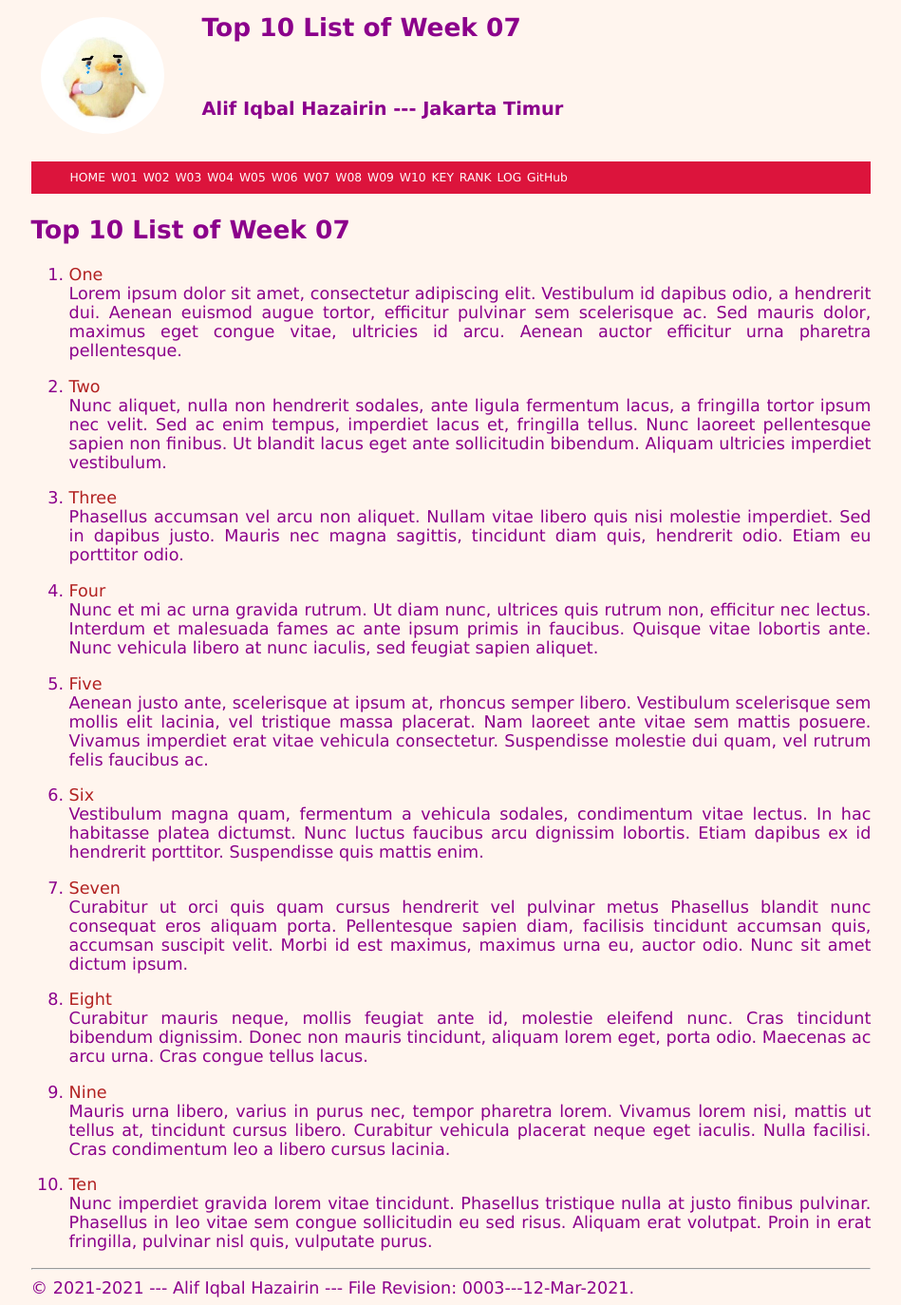
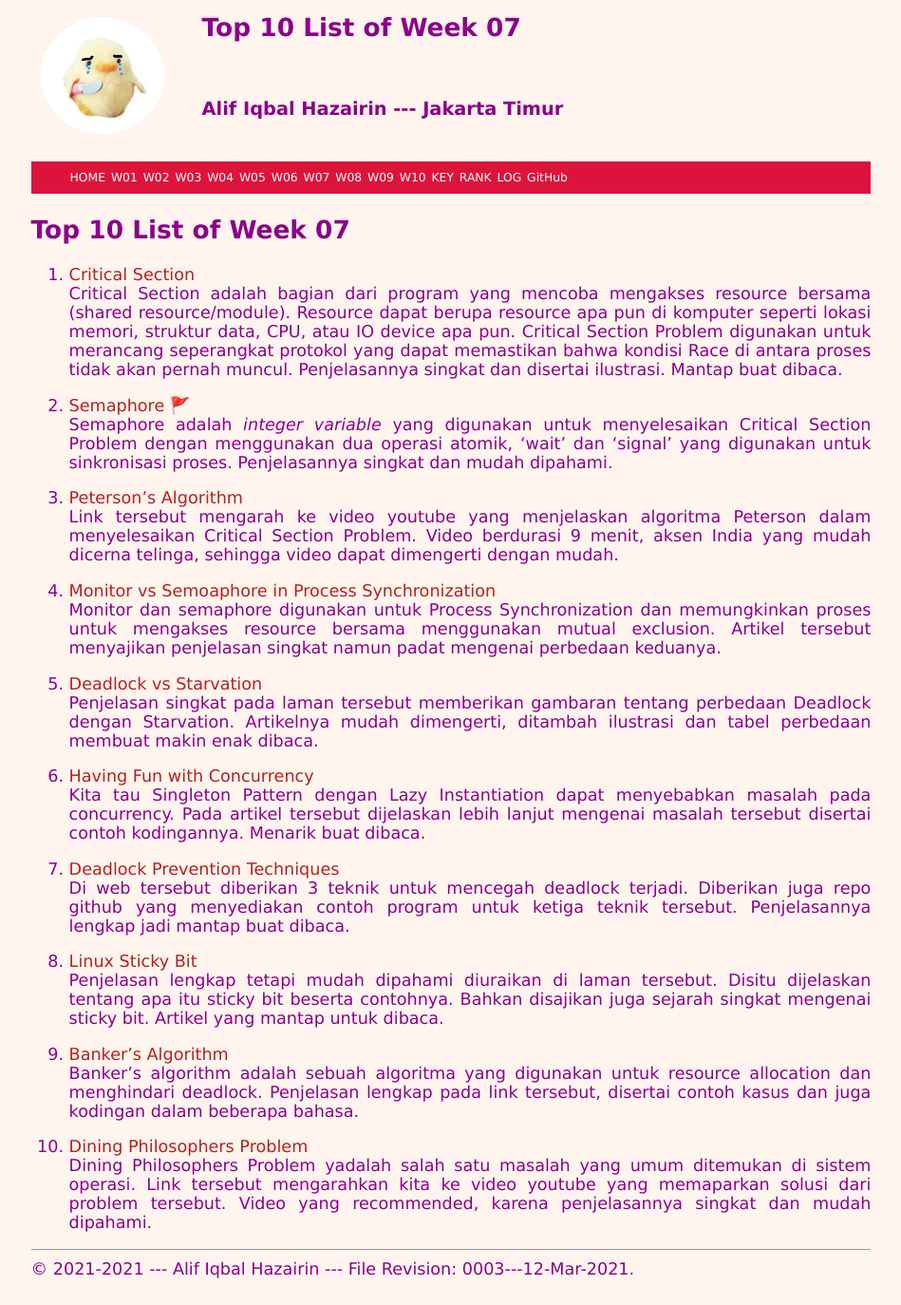
Before and after one commit to AlifHazairin/os211, a Jekyll site: the page built from w07.md, in a window 1280 px wide. Shown: the whole page at 95% size, without its empty margins (165-1114 px from the left). Built offline with Jekyll 4.4.1, drawn with Linux system fonts in a browser that asks for light colours; our own code applies the rules of GitHub Pages for plain Markdown files.

Commit message:
10 links, log, and rank for w07

```diff
--- a/TXT/myrank.txt
+++ b/TXT/myrank.txt
@@ -14,3 +14,6 @@ ZCZC W04 alfina-megasiwi
 ZCZC W05 ansqee
 ZCZC W05 AldiNFitrah
 ZCZC W05 annisadevin
+ZCZC W06 AldiNFitrah
+ZCZC W06 amzufar
+ZCZC W06 angelindepthios
--- a/w07.md
+++ b/w07.md
@@ -5,72 +5,32 @@ permalink: /W07/
 
 # Top 10 List of Week 07
 
-1. [One](https://en.wikipedia.org/wiki/1)<br>
-Lorem ipsum dolor sit amet, consectetur adipiscing elit.
-Vestibulum id dapibus odio, a hendrerit dui.
-Aenean euismod augue tortor, efficitur pulvinar sem scelerisque ac.
-Sed mauris dolor, maximus eget congue vitae, ultricies id arcu.
-Aenean auctor efficitur urna pharetra pellentesque.
+1. [Critical Section](https://www.javatpoint.com/os-critical-section-problem)<br>
+Critical Section adalah bagian dari program yang mencoba mengakses resource bersama (shared resource/module). Resource dapat berupa resource apa pun di komputer seperti lokasi memori, struktur data, CPU, atau IO device apa pun. Critical Section Problem digunakan untuk merancang seperangkat protokol yang dapat memastikan bahwa kondisi Race di antara proses tidak akan pernah muncul. Penjelasannya singkat dan disertai ilustrasi. Mantap buat dibaca.
 
-2. [Two](https://en.wikipedia.org/wiki/2)<br>
-Nunc aliquet, nulla non hendrerit sodales, ante ligula fermentum lacus, a fringilla tortor ipsum nec velit.
-Sed ac enim tempus, imperdiet lacus et, fringilla tellus.
-Nunc laoreet pellentesque sapien non finibus.
-Ut blandit lacus eget ante sollicitudin bibendum.
-Aliquam ultricies imperdiet vestibulum.
+2. [Semaphore 🚩](https://www.tutorialspoint.com/semaphores-in-operating-system)<br>
+Semaphore adalah *integer variable* yang digunakan untuk menyelesaikan Critical Section Problem dengan menggunakan dua operasi atomik, 'wait' dan 'signal' yang digunakan untuk sinkronisasi proses. Penjelasannya singkat dan mudah dipahami.
 
-3. [Three](https://en.wikipedia.org/wiki/3)<br>
-Phasellus accumsan vel arcu non aliquet.
-Nullam vitae libero quis nisi molestie imperdiet.
-Sed in dapibus justo.
-Mauris nec magna sagittis, tincidunt diam quis, hendrerit odio.
-Etiam eu porttitor odio.
+3. [Peterson's Algorithm](https://www.youtube.com/watch?v=baFmmUZlOxM)<br>
+Link tersebut mengarah ke video youtube yang menjelaskan algoritma Peterson dalam menyelesaikan Critical Section Problem. Video berdurasi 9 menit, aksen India yang mudah dicerna telinga, sehingga video dapat dimengerti dengan mudah.
 
-4. [Four](https://en.wikipedia.org/wiki/4)<br>
-Nunc et mi ac urna gravida rutrum.
-Ut diam nunc, ultrices quis rutrum non, efficitur nec lectus.
-Interdum et malesuada fames ac ante ipsum primis in faucibus.
-Quisque vitae lobortis ante.
-Nunc vehicula libero at nunc iaculis, sed feugiat sapien aliquet.
+4. [Monitor vs Semoaphore in Process Synchronization](https://www.tutorialspoint.com/monitors-vs-semaphores)<br>
+Monitor dan semaphore digunakan untuk Process Synchronization dan memungkinkan proses untuk mengakses resource bersama menggunakan mutual exclusion. Artikel tersebut menyajikan penjelasan singkat namun padat mengenai perbedaan keduanya.
 
-5. [Five](https://en.wikipedia.org/wiki/5)<br>
-Aenean justo ante, scelerisque at ipsum at, rhoncus semper libero.
-Vestibulum scelerisque sem mollis elit lacinia, vel tristique massa placerat.
-Nam laoreet ante vitae sem mattis posuere.
-Vivamus imperdiet erat vitae vehicula consectetur.
-Suspendisse molestie dui quam, vel rutrum felis faucibus ac.
+5. [Deadlock vs Starvation](https://www.geeksforgeeks.org/difference-between-deadlock-and-starvation-in-os/)<br>
+Penjelasan singkat pada laman tersebut memberikan gambaran tentang perbedaan Deadlock dengan Starvation. Artikelnya mudah dimengerti, ditambah ilustrasi dan tabel perbedaan membuat makin enak dibaca.
 
-6. [Six](https://en.wikipedia.org/wiki/6)<br>
-Vestibulum magna quam, fermentum a vehicula sodales, condimentum vitae lectus.
-In hac habitasse platea dictumst.
-Nunc luctus faucibus arcu dignissim lobortis.
-Etiam dapibus ex id hendrerit porttitor.
-Suspendisse quis mattis enim.
+6. [Having Fun with Concurrency](https://blogs.grammatech.com/fun-with-concurrency-problems)<br>
+Kita tau Singleton Pattern dengan Lazy Instantiation dapat menyebabkan masalah pada concurrency. Pada artikel tersebut dijelaskan lebih lanjut mengenai masalah tersebut disertai contoh kodingannya. Menarik buat dibaca.
 
-7. [Seven](https://en.wikipedia.org/wiki/7)<br>
-Curabitur ut orci quis quam cursus hendrerit vel pulvinar metus
-Phasellus blandit nunc consequat eros aliquam porta.
-Pellentesque sapien diam, facilisis tincidunt accumsan quis, accumsan suscipit velit.
-Morbi id est maximus, maximus urna eu, auctor odio.
-Nunc sit amet dictum ipsum.
+7. [Deadlock Prevention Techniques](http://tutorials.jenkov.com/java-concurrency/deadlock-prevention.html)<br>
+Di web tersebut diberikan 3 teknik untuk mencegah deadlock terjadi. Diberikan juga repo github yang menyediakan contoh program untuk ketiga teknik tersebut. Penjelasannya lengkap jadi mantap buat dibaca.
 
-8. [Eight](https://en.wikipedia.org/wiki/8)<br>
-Curabitur mauris neque, mollis feugiat ante id, molestie eleifend nunc.
-Cras tincidunt bibendum dignissim.
-Donec non mauris tincidunt, aliquam lorem eget, porta odio.
-Maecenas ac arcu urna.
-Cras congue tellus lacus.
+8. [Linux Sticky Bit](https://www.thegeekstuff.com/2013/02/sticky-bit/)<br>
+Penjelasan lengkap tetapi mudah dipahami diuraikan di laman tersebut. Disitu dijelaskan tentang apa itu sticky bit beserta contohnya. Bahkan disajikan juga sejarah singkat mengenai sticky bit. Artikel yang mantap untuk dibaca.
 
-9. [Nine](https://en.wikipedia.org/wiki/9)<br>
-Mauris urna libero, varius in purus nec, tempor pharetra lorem.
-Vivamus lorem nisi, mattis ut tellus at, tincidunt cursus libero.
-Curabitur vehicula placerat neque eget iaculis.
-Nulla facilisi.
-Cras condimentum leo a libero cursus lacinia.
+9. [Banker's Algorithm](https://www.geeksforgeeks.org/bankers-algorithm-in-operating-system-2/)<br>
+Banker’s algorithm adalah sebuah algoritma yang digunakan untuk resource allocation dan menghindari deadlock. Penjelasan lengkap pada link tersebut, disertai contoh kasus dan juga kodingan dalam beberapa bahasa.
 
-10. [Ten](https://en.wikipedia.org/wiki/10)<br>
-Nunc imperdiet gravida lorem vitae tincidunt.
-Phasellus tristique nulla at justo finibus pulvinar.
-Phasellus in leo vitae sem congue sollicitudin eu sed risus.
-Aliquam erat volutpat.
-Proin in erat fringilla, pulvinar nisl quis, vulputate purus.
+10. [Dining Philosophers Problem](https://www.youtube.com/watch?v=NbwbQQB7xNQ)<br>
+Dining Philosophers Problem yadalah salah satu masalah yang umum ditemukan di sistem operasi. Link tersebut mengarahkan kita ke video youtube yang memaparkan solusi dari problem tersebut. Video yang recommended, karena penjelasannya singkat dan mudah dipahami.
```
Also changed, not shown: TXT/mylog.txt (+49 -47 lines).
